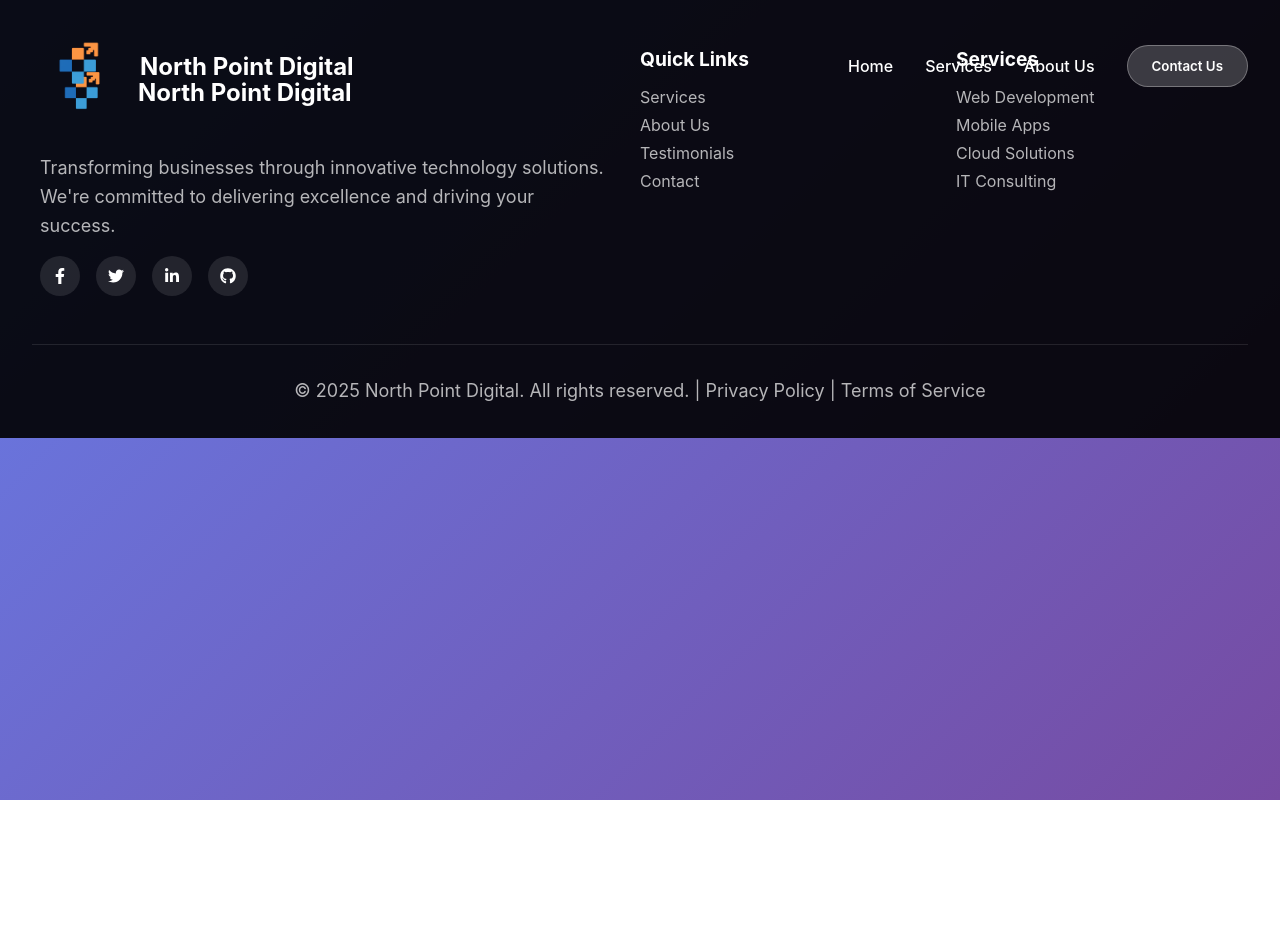
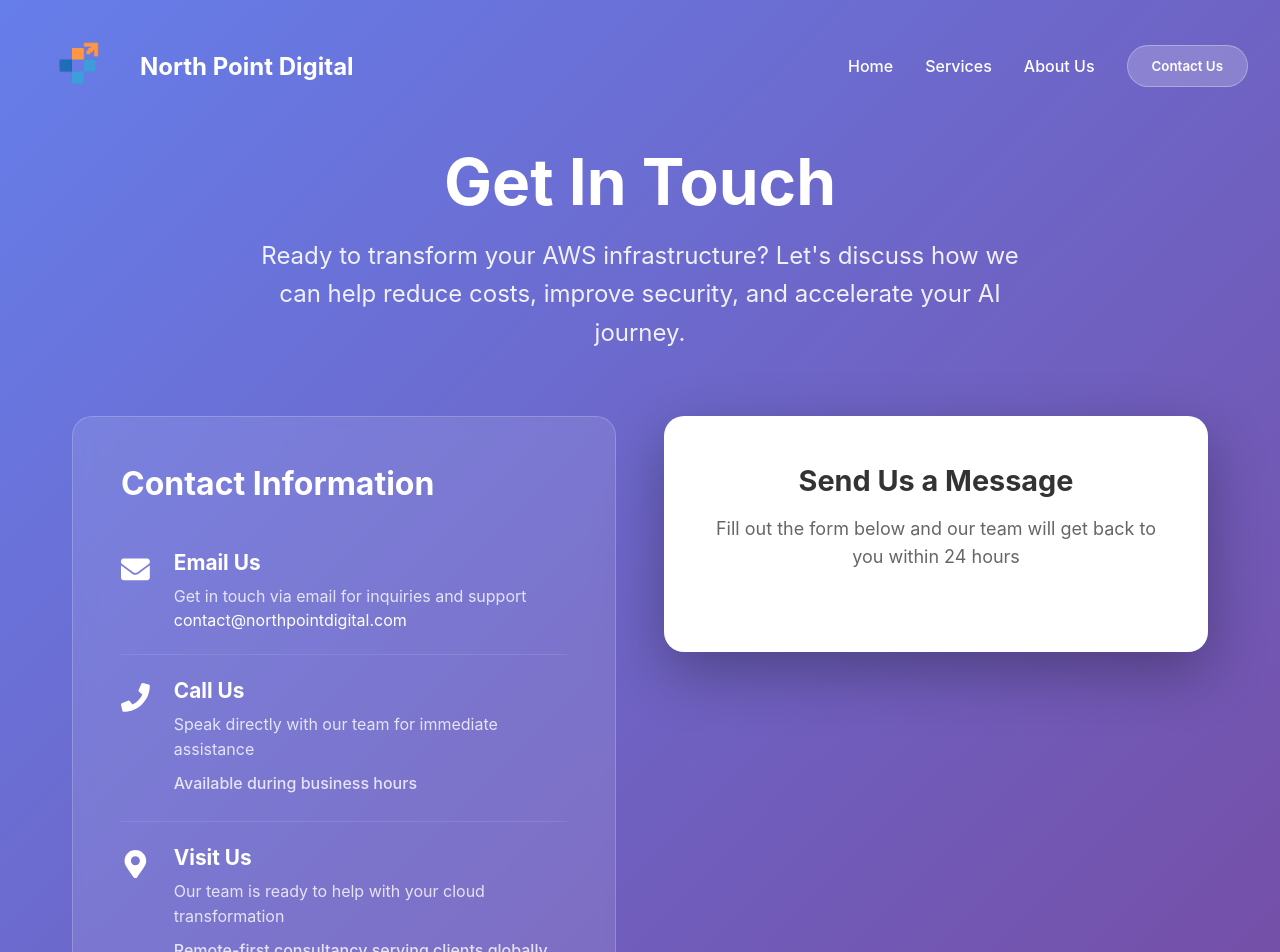
Before and after one commit to North-Point-Digital/north-point-digital.github.io, a React (Create React App) app: page /contact in a window 1280 px wide. Shown: the top 952 px of the page. Before the commit the page ends 800 px from the top, so only its background shows below. Built offline with nearby package versions, Linux system fonts and the light colour scheme.

Commit message:
Adding contact us form

```diff
--- a/src/App.tsx
+++ b/src/App.tsx
@@ -14,6 +14,7 @@ import AwsProfitabilityResilienceBlueprint from './pages/AwsProfitabilityResilie
 import AILaunchpad from './pages/AILaunchpad';
 import PrivacyPolicy from './pages/PrivacyPolicy';
 import AIAdoptionPlaybook from './pages/AIAdoptionPlaybook';
+import ContactUs from './pages/ContactUs';
 import ScrollToTop from './components/ScrollToTop';
 import { initGA, logPageView } from './utils/analytics';
 
@@ -64,6 +65,9 @@ function App() {
             <Route path="/ai-adoption-playbook" element={
               <AIAdoptionPlaybook />
             } />
+            <Route path="/contact" element={
+              <ContactUs />
+            } />
           </Routes>
         </main>
         <Footer />
--- a/src/components/ContactSection.tsx
+++ b/src/components/ContactSection.tsx
@@ -128,6 +128,7 @@ const ContactSection: React.FC = () => {
           {isHubSpotConfigured ? (
             <HubSpotForm
               formType="contact"
+              region={HUBSPOT_CONFIG.region}
               onFormSubmit={() => console.log('HubSpot contact form submitted!')}
             />
           ) : (
--- a/src/components/HeroSection.tsx
+++ b/src/components/HeroSection.tsx
@@ -263,8 +263,7 @@ const HeroSection: React.FC = () => {
               whileTap={{ scale: 0.95 }}
               onClick={() => {
                 trackButtonClick('Hero Get Started');
-                const contactSection = document.getElementById('contact');
-                contactSection?.scrollIntoView({ behavior: 'smooth' });
+                navigate('/contact');
               }}
             >
               Get Started <FaArrowRight />
--- a/src/config/hubspot.ts
+++ b/src/config/hubspot.ts
@@ -4,7 +4,7 @@
 export const HUBSPOT_CONFIG = {
   portalId: '146637185',
   forms: {
-    contact: 'YOUR_CONTACT_FORM_ID',
+    contact: '1b9d81cb-ba65-4307-bdad-642bfe0f6c3c',
     newsletter: 'YOUR_NEWSLETTER_FORM_ID',
     demo: 'YOUR_DEMO_FORM_ID',
     aiLaunchpad: 'YOUR_AI_LAUNCHPAD_FORM_ID',
--- a/src/pages/AILaunchpad.tsx
+++ b/src/pages/AILaunchpad.tsx
@@ -2,7 +2,9 @@ import React from 'react';
 import styled from 'styled-components';
 import { motion } from 'framer-motion';
 import { FaChartPie, FaRoad, FaFlask } from 'react-icons/fa';
-// import HubSpotFormWrapper from '../components/HubSpotFormWrapper';
+import HubSpotForm from '../components/HubSpotForm';
+import SimpleContactForm from '../components/SimpleContactForm';
+import { HUBSPOT_CONFIG } from '../config/hubspot';
 
 const PageWrapper = styled.div`
   min-height: 100vh;
@@ -136,7 +138,70 @@ const FeatureCard = styled(motion.div)`
   }
 `;
 
+const FormWrapper = styled.div`
+  .hs-form {
+    width: 100%;
+  }
+
+  .hs-form-field {
+    margin-bottom: 1.5rem;
+  }
+
+  .hs-label {
+    display: block;
+    color: rgba(255, 255, 255, 0.9);
+    margin-bottom: 0.5rem;
+    font-weight: 500;
+  }
+
+  .hs-input {
+    width: 100%;
+    padding: 0.75rem 1rem;
+    border: 1px solid rgba(255, 255, 255, 0.3);
+    border-radius: 4px;
+    background: rgba(255, 255, 255, 0.1);
+    color: white;
+    transition: all 0.3s ease;
+
+    &:hover, &:focus {
+      border-color: white;
+      background: rgba(255, 255, 255, 0.15);
+      outline: none;
+    }
+
+    &::placeholder {
+      color: rgba(255, 255, 255, 0.5);
+    }
+  }
+
+  .hs-button {
+    padding: 1rem 2rem;
+    background: white;
+    color: #2f80ed;
+    border: none;
+    border-radius: 50px;
+    font-weight: 600;
+    font-size: 1.1rem;
+    cursor: pointer;
+    transition: all 0.3s ease;
+
+    &:hover {
+      transform: translateY(-2px);
+      box-shadow: 0 10px 30px rgba(0, 0, 0, 0.2);
+    }
+  }
+
+  .hs-error-msgs {
+    color: #ffcccc;
+    font-size: 0.875rem;
+    margin-top: 0.25rem;
+  }
+`;
+
 const AILaunchpad: React.FC = () => {
+  const isHubSpotConfigured = HUBSPOT_CONFIG.portalId !== 'YOUR_PORTAL_ID' &&
+                              !HUBSPOT_CONFIG.forms.contact.includes('YOUR_');
+
   const features = [
     {
       icon: <FaFlask />,
@@ -275,18 +340,26 @@ Schedule Your Strategy Call
           style={{ marginTop: '3rem' }}
         >
           <CardTitle style={{ textAlign: 'center' }}>Ready to Launch Your AI Journey?</CardTitle>
-          {/* <HubSpotFormWrapper
-            formType="aiLaunchpad"
-            onFormSubmit={() => console.log('AI Launchpad form submitted!')}
-          /> */}
-          <div style={{
-            padding: '2rem',
-            textAlign: 'center',
-            color: 'rgba(255, 255, 255, 0.9)'
-          }}>
-            <p>Contact form coming soon!</p>
-            <p style={{ fontSize: '0.9rem', marginTop: '1rem' }}>HubSpot integration will be enabled once configured.</p>
-          </div>
+          <CardContent>
+            <p style={{ textAlign: 'center', marginBottom: '2rem' }}>
+              Schedule a strategy call to discuss your AI use case and learn how we can help.
+            </p>
+            {isHubSpotConfigured ? (
+              <FormWrapper>
+                <HubSpotForm
+                  formType="contact"
+                  region={HUBSPOT_CONFIG.region}
+                  onFormSubmit={() => console.log('AI Launchpad contact form submitted!')}
+                />
+              </FormWrapper>
+            ) : (
+              <SimpleContactForm
+                onSubmit={(data) => {
+                  console.log('AI Launchpad contact form submitted:', data);
+                }}
+              />
+            )}
+          </CardContent>
         </Card>
       </PageContainer>
     </PageWrapper>
--- /dev/null
+++ b/src/pages/ContactUs.tsx
@@ -0,0 +1,295 @@
+import React from 'react';
+import styled from 'styled-components';
+import { motion } from 'framer-motion';
+import { FaEnvelope, FaPhone, FaMapMarkerAlt } from 'react-icons/fa';
+import HubSpotForm from '../components/HubSpotForm';
+import SimpleContactForm from '../components/SimpleContactForm';
+import { HUBSPOT_CONFIG } from '../config/hubspot';
+
+const PageWrapper = styled.div`
+  min-height: 100vh;
+  background: linear-gradient(135deg, #667eea 0%, #764ba2 100%);
+  padding-top: 80px;
+`;
+
+const PageContainer = styled.div`
+  max-width: 1200px;
+  margin: 0 auto;
+  padding: 4rem 2rem;
+`;
+
+const HeroSection = styled.section`
+  text-align: center;
+  margin-bottom: 4rem;
+`;
+
+const Title = styled(motion.h1)`
+  font-size: clamp(2.5rem, 5vw, 4rem);
+  color: white;
+  margin-bottom: 1rem;
+  font-weight: 700;
+`;
+
+const Subtitle = styled(motion.p)`
+  font-size: clamp(1.2rem, 2vw, 1.5rem);
+  color: rgba(255, 255, 255, 0.9);
+  margin-bottom: 2rem;
+  max-width: 800px;
+  margin-left: auto;
+  margin-right: auto;
+`;
+
+const ContentGrid = styled.div`
+  display: grid;
+  grid-template-columns: 1fr;
+  gap: 3rem;
+  margin-bottom: 4rem;
+
+  @media (min-width: 968px) {
+    grid-template-columns: 1fr 1fr;
+    align-items: start;
+  }
+`;
+
+const InfoSection = styled(motion.div)`
+  background: rgba(255, 255, 255, 0.1);
+  backdrop-filter: blur(10px);
+  border: 1px solid rgba(255, 255, 255, 0.2);
+  border-radius: 20px;
+  padding: 3rem;
+  color: white;
+`;
+
+const SectionTitle = styled.h2`
+  font-size: 2rem;
+  margin-bottom: 1.5rem;
+  color: white;
+`;
+
+const ContactList = styled.ul`
+  list-style: none;
+  padding: 0;
+
+  li {
+    padding: 1.5rem 0;
+    display: flex;
+    align-items: start;
+    gap: 1.5rem;
+    border-bottom: 1px solid rgba(255, 255, 255, 0.1);
+
+    &:last-child {
+      border-bottom: none;
+    }
+
+    svg {
+      color: white;
+      font-size: 1.8rem;
+      flex-shrink: 0;
+      margin-top: 0.25rem;
+    }
+
+    div {
+      flex: 1;
+
+      h3 {
+        font-size: 1.3rem;
+        margin-bottom: 0.5rem;
+        color: white;
+      }
+
+      p {
+        color: rgba(255, 255, 255, 0.8);
+        line-height: 1.6;
+        font-size: 1rem;
+      }
+
+      a {
+        color: white;
+        text-decoration: none;
+        &:hover {
+          text-decoration: underline;
+        }
+      }
+    }
+  }
+`;
+
+const FormSection = styled(motion.div)`
+  background: white;
+  border-radius: 20px;
+  padding: 3rem;
+  box-shadow: 0 20px 60px rgba(0, 0, 0, 0.3);
+`;
+
+const FormTitle = styled.h2`
+  font-size: 1.8rem;
+  color: #333;
+  margin-bottom: 1rem;
+  text-align: center;
+`;
+
+const FormSubtitle = styled.p`
+  color: #666;
+  text-align: center;
+  margin-bottom: 2rem;
+  line-height: 1.6;
+`;
+
+const HubSpotFormWrapper = styled.div`
+  .hs-form {
+    width: 100%;
+  }
+
+  .hs-form-field {
+    margin-bottom: 1.5rem;
+  }
+
+  .hs-label {
+    display: block;
+    color: #555;
+    margin-bottom: 0.5rem;
+    font-weight: 500;
+  }
+
+  .hs-input {
+    width: 100%;
+    padding: 0.75rem 1rem;
+    border: 1px solid #ddd;
+    border-radius: 4px;
+    transition: all 0.3s ease;
+
+    &:hover, &:focus {
+      border-color: #667eea;
+      outline: none;
+    }
+  }
+
+  .hs-button {
+    padding: 1rem 2rem;
+    background: #667eea;
+    color: white;
+    border: none;
+    border-radius: 4px;
+    font-weight: 600;
+    font-size: 1.1rem;
+    cursor: pointer;
+    transition: all 0.3s ease;
+
+    &:hover {
+      background: #5661d5;
+      transform: translateY(-2px);
+      box-shadow: 0 10px 20px rgba(0, 0, 0, 0.1);
+    }
+  }
+
+  .hs-error-msgs {
+    color: #dc3545;
+    font-size: 0.875rem;
+    margin-top: 0.25rem;
+  }
+`;
+
+const ContactUs: React.FC = () => {
+  const isHubSpotConfigured = HUBSPOT_CONFIG.portalId !== 'YOUR_PORTAL_ID' &&
+                              !HUBSPOT_CONFIG.forms.contact.includes('YOUR_');
+
+  const contactInfo = [
+    {
+      icon: <FaEnvelope />,
+      title: 'Email Us',
+      description: 'Get in touch via email for inquiries and support',
+      detail: 'contact@northpointdigital.com'
+    },
+    {
+      icon: <FaPhone />,
+      title: 'Call Us',
+      description: 'Speak directly with our team for immediate assistance',
+      detail: 'Available during business hours'
+    },
+    {
+      icon: <FaMapMarkerAlt />,
+      title: 'Visit Us',
+      description: 'Our team is ready to help with your cloud transformation',
+      detail: 'Remote-first consultancy serving clients globally'
+    }
+  ];
+
+  return (
+    <PageWrapper>
+      <PageContainer>
+        <HeroSection>
+          <Title
+            initial={{ opacity: 0, y: 20 }}
+            animate={{ opacity: 1, y: 0 }}
+            transition={{ duration: 0.6 }}
+          >
+            Get In Touch
+          </Title>
+          <Subtitle
+            initial={{ opacity: 0, y: 20 }}
+            animate={{ opacity: 1, y: 0 }}
+            transition={{ duration: 0.6, delay: 0.1 }}
+          >
+            Ready to transform your AWS infrastructure? Let's discuss how we can help
+            reduce costs, improve security, and accelerate your AI journey.
+          </Subtitle>
+        </HeroSection>
+
+        <ContentGrid>
+          <InfoSection
+            initial={{ opacity: 0, x: -20 }}
+            animate={{ opacity: 1, x: 0 }}
+            transition={{ duration: 0.6, delay: 0.3 }}
+          >
+            <SectionTitle>Contact Information</SectionTitle>
+            <ContactList>
+              {contactInfo.map((contact, index) => (
+                <li key={index}>
+                  {contact.icon}
+                  <div>
+                    <h3>{contact.title}</h3>
+                    <p>{contact.description}</p>
+                    {contact.title === 'Email Us' ? (
+                      <a href={`mailto:${contact.detail}`}>{contact.detail}</a>
+                    ) : (
+                      <p style={{ fontWeight: 500, marginTop: '0.5rem' }}>{contact.detail}</p>
+                    )}
+                  </div>
+                </li>
+              ))}
+            </ContactList>
+          </InfoSection>
+
+          <FormSection
+            initial={{ opacity: 0, x: 20 }}
+            animate={{ opacity: 1, x: 0 }}
+            transition={{ duration: 0.6, delay: 0.3 }}
+          >
+            <FormTitle>Send Us a Message</FormTitle>
+            <FormSubtitle>
+              Fill out the form below and our team will get back to you within 24 hours
+            </FormSubtitle>
+
+            {isHubSpotConfigured ? (
+              <HubSpotFormWrapper>
+                <HubSpotForm
+                  formType="contact"
+                  region={HUBSPOT_CONFIG.region}
+                  onFormSubmit={() => console.log('Contact form submitted!')}
+                />
+              </HubSpotFormWrapper>
+            ) : (
+              <SimpleContactForm
+                onSubmit={(data) => {
+                  console.log('Contact form submitted:', data);
+                }}
+              />
+            )}
+          </FormSection>
+        </ContentGrid>
+      </PageContainer>
+    </PageWrapper>
+  );
+};
+
+export default ContactUs;
```
Also changed, not shown: 1 other file (tests, documents, lock files or other folders).
